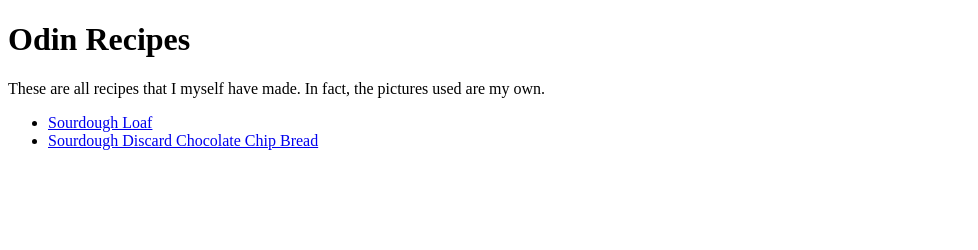
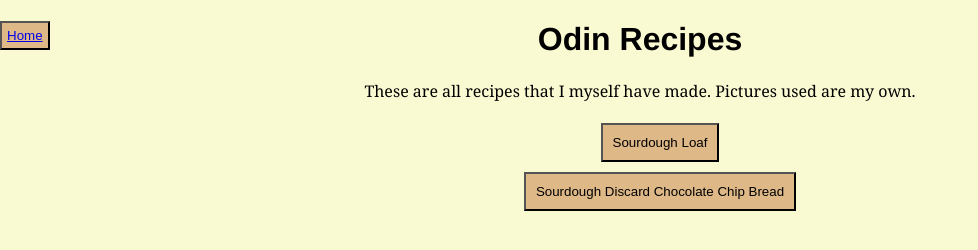
Before and after one commit to AndersonChris1/odin-recipes, a plain HTML site: page index.html in a window 1280 px wide. Shown: the whole page, without its empty margins (0-978 px from the left). Drawn offline with Linux system fonts and the light colour scheme.

Commit message:
Add styles.css and add basic style rules to it

```diff
--- /dev/null
+++ b/css/style.css
@@ -0,0 +1,47 @@
+body {
+    text-align: center;
+    margin: 0 auto;
+    background-color: lightgoldenrodyellow;
+    font-family: Georgia, 'Times New Roman', serif;
+}
+
+h1 {
+    font-family:'Franklin Gothic Medium', 'Arial Narrow', Arial, sans-serif;
+}
+
+nav {
+    position: fixed;
+
+}
+
+button {
+    background-color: burlywood;
+    cursor: pointer;
+}
+
+nav button {
+    display: inline-block;
+    padding: 5px;
+    margin: 0 0;
+}
+
+ul button {
+    padding: 10px;
+    margin: 5px auto;
+}
+
+ul {
+    list-style: none;
+}
+
+.steps {
+    text-align: left;
+}
+
+.steps li {
+    margin-bottom: 2px;
+}
+
+.ingredients li {
+    margin-bottom: 2px;
+}
--- a/index.html
+++ b/index.html
@@ -2,14 +2,18 @@
 <html lang="en">
 <head>
     <meta charset="UTF-8">
+    <link rel="stylesheet" href="css/style.css">
     <title>Odin Recipes</title>
 </head>
 <body>
+    <nav>
+        <button><a href="index.html">Home</a></button>
+    </nav>
     <h1>Odin Recipes</h1>
-    <p>These are all recipes that I myself have made. In fact, the pictures used are my own.</p>
-    <ul>
-        <li><a href="recipes/sourdough-loaf.html">Sourdough Loaf</a></li>
-        <li><a href="recipes/sourdough-discard-choc-chip-bread.html">Sourdough Discard Chocolate Chip Bread</a></li>
+    <p>These are all recipes that I myself have made. Pictures used are my own.</p>
+    <ul class="recipe-list">
+        <li><a href="recipes/sourdough-loaf.html"><button>Sourdough Loaf</button></a></li>
+        <li><a href="recipes/sourdough-discard-choc-chip-bread.html"><button>Sourdough Discard Chocolate Chip Bread</button></a></li>
     </ul>
 
 </body>
```
Also changed, not shown: recipes/sourdough-discard-choc-chip-bread.html (+6 -3 lines), recipes/sourdough-loaf.html (+6 -3 lines).
